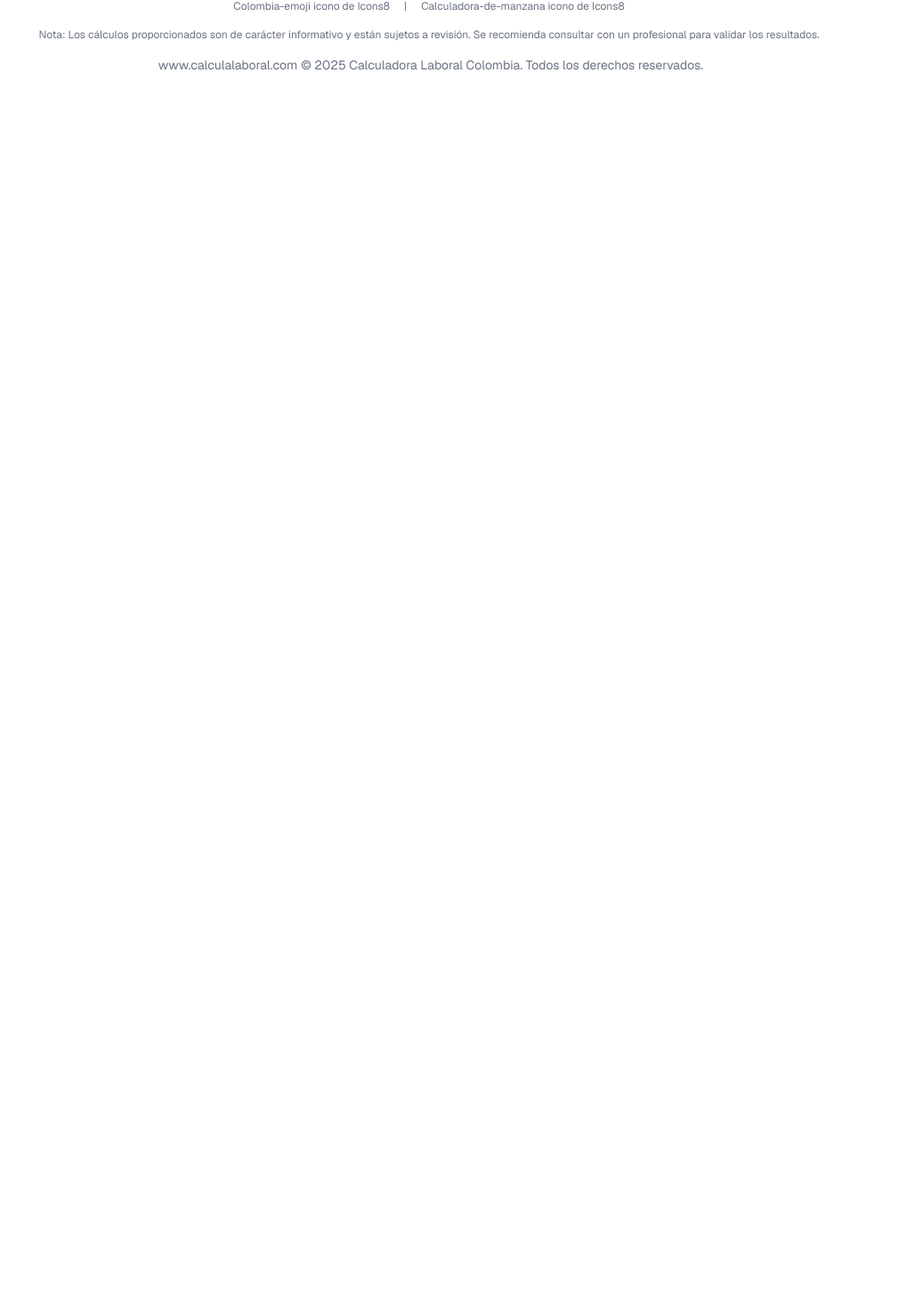
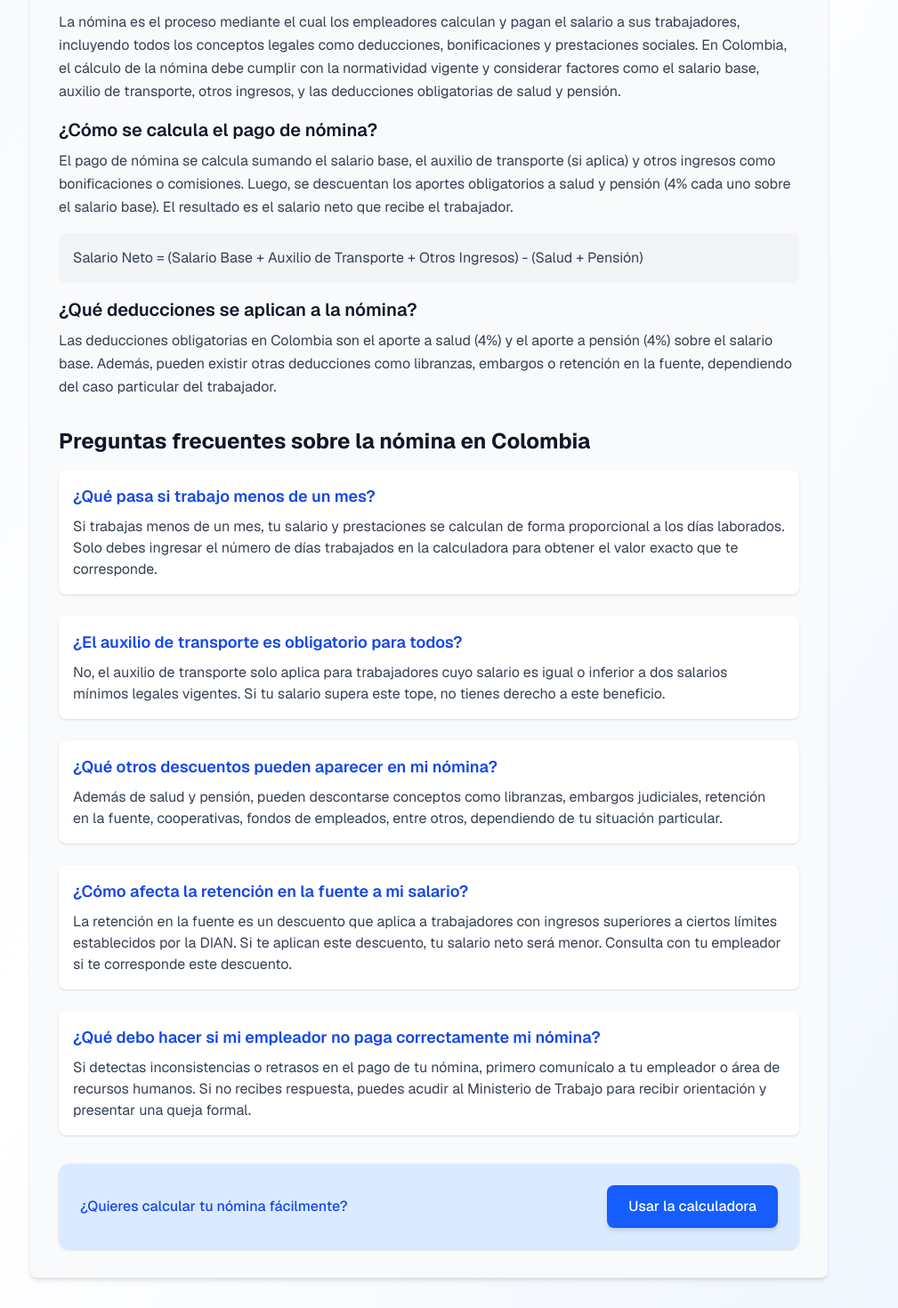
Before and after one commit to jdflorez480/calculadora_lab, a Next.js app: page /calculadoras/nomina in a window 1280 px wide. Shown: the part 898-2368 px from the top of the page at 89% size, without its empty margins (158-1167 px from the left). Before the commit the page ends 1013 px from the top, so only its background shows below. Built offline with nearby package versions, Linux system fonts and the light colour scheme.

Commit message:
feat: Agregar sección explicativa y preguntas frecuentes sobre nómina en la calculadora

```diff
--- a/src/app/calculadoras/nomina/page.tsx
+++ b/src/app/calculadoras/nomina/page.tsx
@@ -272,6 +272,71 @@ function NominaContent() {
             />
           </div>
         )}
+
+        {/* Sección explicativa y preguntas frecuentes sobre nómina */}
+        <div className="mt-16 bg-gray-50 p-8 rounded-lg shadow-md">
+          <h2 className="text-2xl font-bold text-gray-900 mb-4">¿Qué es la nómina y cómo se calcula en Colombia?</h2>
+          <p className="text-gray-700 leading-relaxed mb-4">
+            La nómina es el proceso mediante el cual los empleadores calculan y pagan el salario a sus trabajadores, incluyendo todos los conceptos legales como deducciones, bonificaciones y prestaciones sociales. En Colombia, el cálculo de la nómina debe cumplir con la normatividad vigente y considerar factores como el salario base, auxilio de transporte, otros ingresos, y las deducciones obligatorias de salud y pensión.
+          </p>
+          <h3 className="text-xl font-semibold text-gray-900 mb-2">¿Cómo se calcula el pago de nómina?</h3>
+          <p className="text-gray-700 leading-relaxed mb-4">
+            El pago de nómina se calcula sumando el salario base, el auxilio de transporte (si aplica) y otros ingresos como bonificaciones o comisiones. Luego, se descuentan los aportes obligatorios a salud y pensión (4% cada uno sobre el salario base). El resultado es el salario neto que recibe el trabajador.
+          </p>
+          <p className="text-gray-700 font-mono bg-gray-100 p-4 rounded-lg mb-4">
+            Salario Neto = (Salario Base + Auxilio de Transporte + Otros Ingresos) - (Salud + Pensión)
+          </p>
+          <h3 className="text-xl font-semibold text-gray-900 mb-2">¿Qué deducciones se aplican a la nómina?</h3>
+          <p className="text-gray-700 leading-relaxed mb-4">
+            Las deducciones obligatorias en Colombia son el aporte a salud (4%) y el aporte a pensión (4%) sobre el salario base. Además, pueden existir otras deducciones como libranzas, embargos o retención en la fuente, dependiendo del caso particular del trabajador.
+          </p>
+          <h2 className="text-2xl font-bold text-gray-900 mt-8 mb-4">Preguntas frecuentes sobre la nómina en Colombia</h2>
+          <div className="space-y-6">
+            <div className="bg-white p-4 rounded-lg shadow-sm">
+              <h3 className="text-lg font-semibold text-blue-700">¿Qué pasa si trabajo menos de un mes?</h3>
+              <p className="text-gray-700 mt-2">
+                Si trabajas menos de un mes, tu salario y prestaciones se calculan de forma proporcional a los días laborados. Solo debes ingresar el número de días trabajados en la calculadora para obtener el valor exacto que te corresponde.
+              </p>
+            </div>
+            <div className="bg-white p-4 rounded-lg shadow-sm">
+              <h3 className="text-lg font-semibold text-blue-700">¿El auxilio de transporte es obligatorio para todos?</h3>
+              <p className="text-gray-700 mt-2">
+                No, el auxilio de transporte solo aplica para trabajadores cuyo salario es igual o inferior a dos salarios mínimos legales vigentes. Si tu salario supera este tope, no tienes derecho a este beneficio.
+              </p>
+            </div>
+            <div className="bg-white p-4 rounded-lg shadow-sm">
+              <h3 className="text-lg font-semibold text-blue-700">¿Qué otros descuentos pueden aparecer en mi nómina?</h3>
+              <p className="text-gray-700 mt-2">
+                Además de salud y pensión, pueden descontarse conceptos como libranzas, embargos judiciales, retención en la fuente, cooperativas, fondos de empleados, entre otros, dependiendo de tu situación particular.
+              </p>
+            </div>
+            <div className="bg-white p-4 rounded-lg shadow-sm">
+              <h3 className="text-lg font-semibold text-blue-700">¿Cómo afecta la retención en la fuente a mi salario?</h3>
+              <p className="text-gray-700 mt-2">
+                La retención en la fuente es un descuento que aplica a trabajadores con ingresos superiores a ciertos límites establecidos por la DIAN. Si te aplican este descuento, tu salario neto será menor. Consulta con tu empleador si te corresponde este descuento.
+              </p>
+            </div>
+            <div className="bg-white p-4 rounded-lg shadow-sm">
+              <h3 className="text-lg font-semibold text-blue-700">¿Qué debo hacer si mi empleador no paga correctamente mi nómina?</h3>
+              <p className="text-gray-700 mt-2">
+                Si detectas inconsistencias o retrasos en el pago de tu nómina, primero comunícalo a tu empleador o área de recursos humanos. Si no recibes respuesta, puedes acudir al Ministerio de Trabajo para recibir orientación y presentar una queja formal.
+              </p>
+            </div>
+          </div>
+          <div className="mt-8 bg-blue-100 p-6 rounded-xl shadow-sm">
+            <div className="flex flex-col md:flex-row items-center justify-between">
+              <div className="mb-4 md:mb-0 md:mr-6">
+                <span className="text-blue-700 font-medium">¿Quieres calcular tu nómina fácilmente?</span>
+              </div>
+              <button
+                onClick={() => window.scrollTo({top: 0, behavior: 'smooth'})}
+                className="px-6 py-3 cursor-pointer bg-blue-600 text-white font-medium rounded-lg hover:bg-blue-700 transition-colors shadow-md flex items-center"
+              >
+                Usar la calculadora
+              </button>
+            </div>
+          </div>
+        </div>
       </div>
     </div>
   );
```
